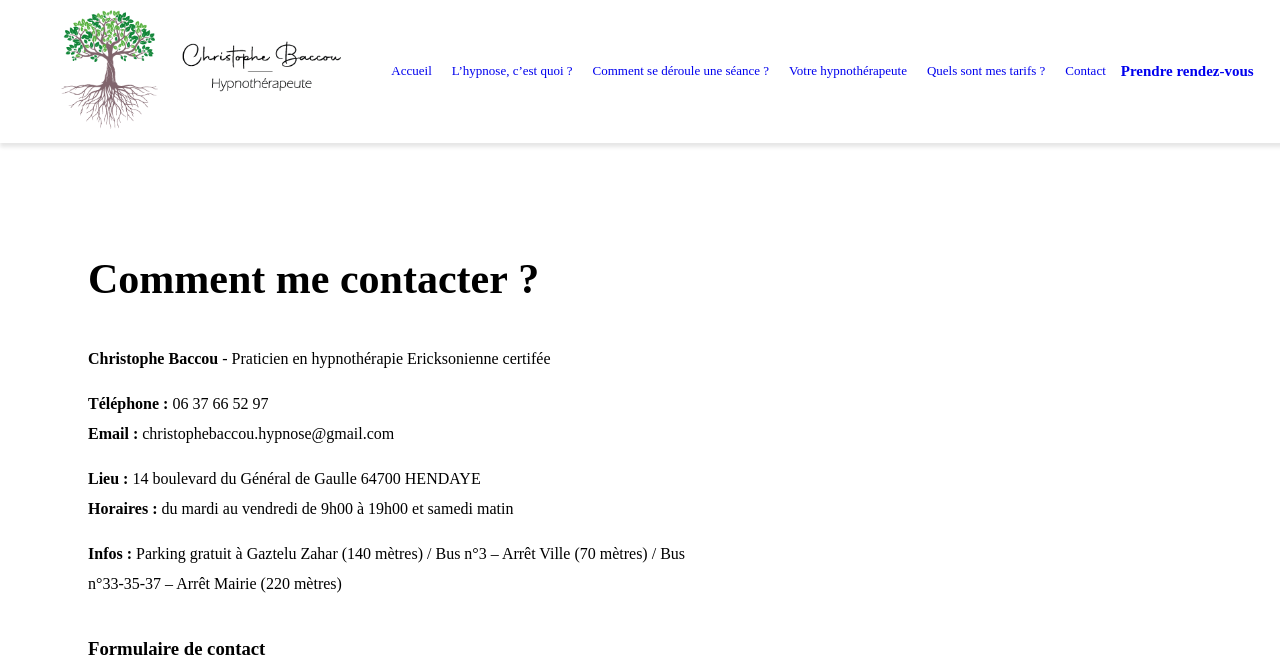
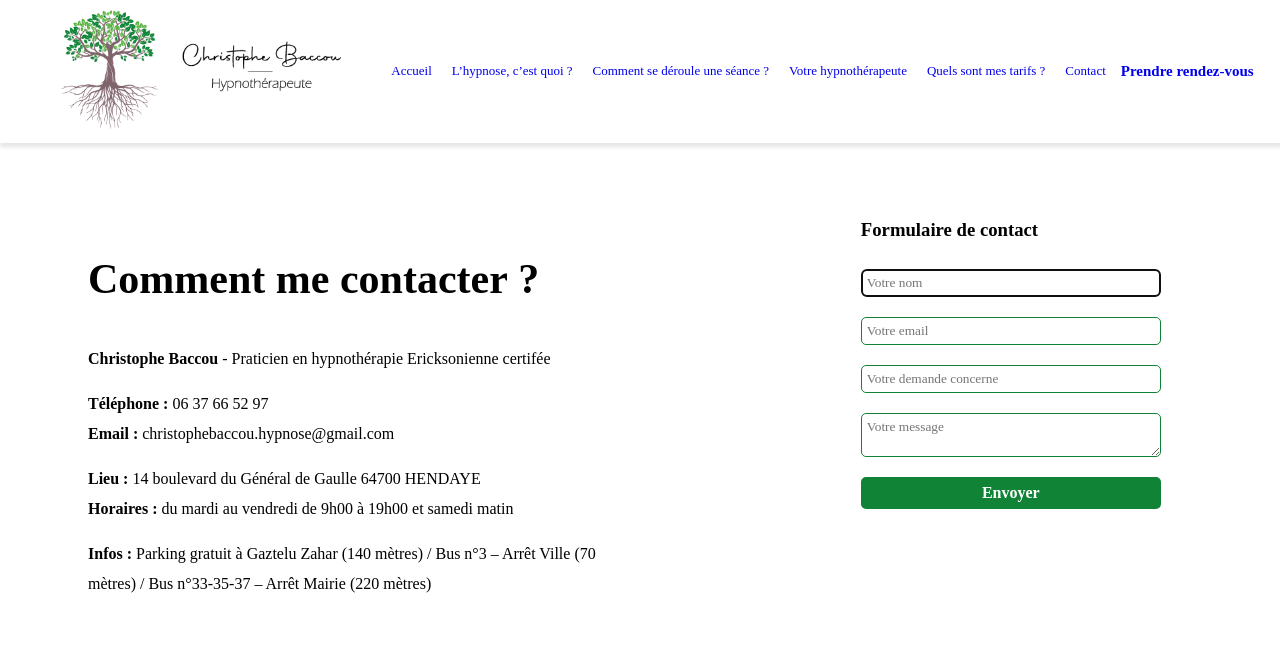
Before and after one commit to nicoriera/hypnose-frontend, a React (Create React App) app: page /contact in a window 1280 px wide. Shown: the top 657 px of the page. Built offline with nearby package versions, Linux system fonts and the light colour scheme.

Commit message:
update page contact

```diff
--- a/src/App.css
+++ b/src/App.css
@@ -349,6 +349,9 @@ border-radius: 20px;
   justify-content: center;
   flex-wrap: wrap;
 }
+.forfaits-blocs{
+  margin-top: 20px;
+}
 .bloc-info {
   display: flex;
   flex-direction: column;
@@ -373,6 +376,7 @@ border-radius: 20px;
   align-items: center;
   justify-content: center;
   font-weight: bold;
+  box-shadow: var(--shadow);
 }
 .tarif-infos{
   min-height: 80px;
@@ -386,12 +390,13 @@ flex-direction: column;
 }
 .infos-contact {
   display: flex;
-  flex-direction: column;
-  width: 70%;
+  justify-content: space-between;
+  margin-bottom: 80px;
 }
 .info-christophe{
   font-size: 16px;
   line-height: var(--line-height);
+  width: 50%;
 }
 .info-christophe h2{
  margin-bottom: 50px;
```
